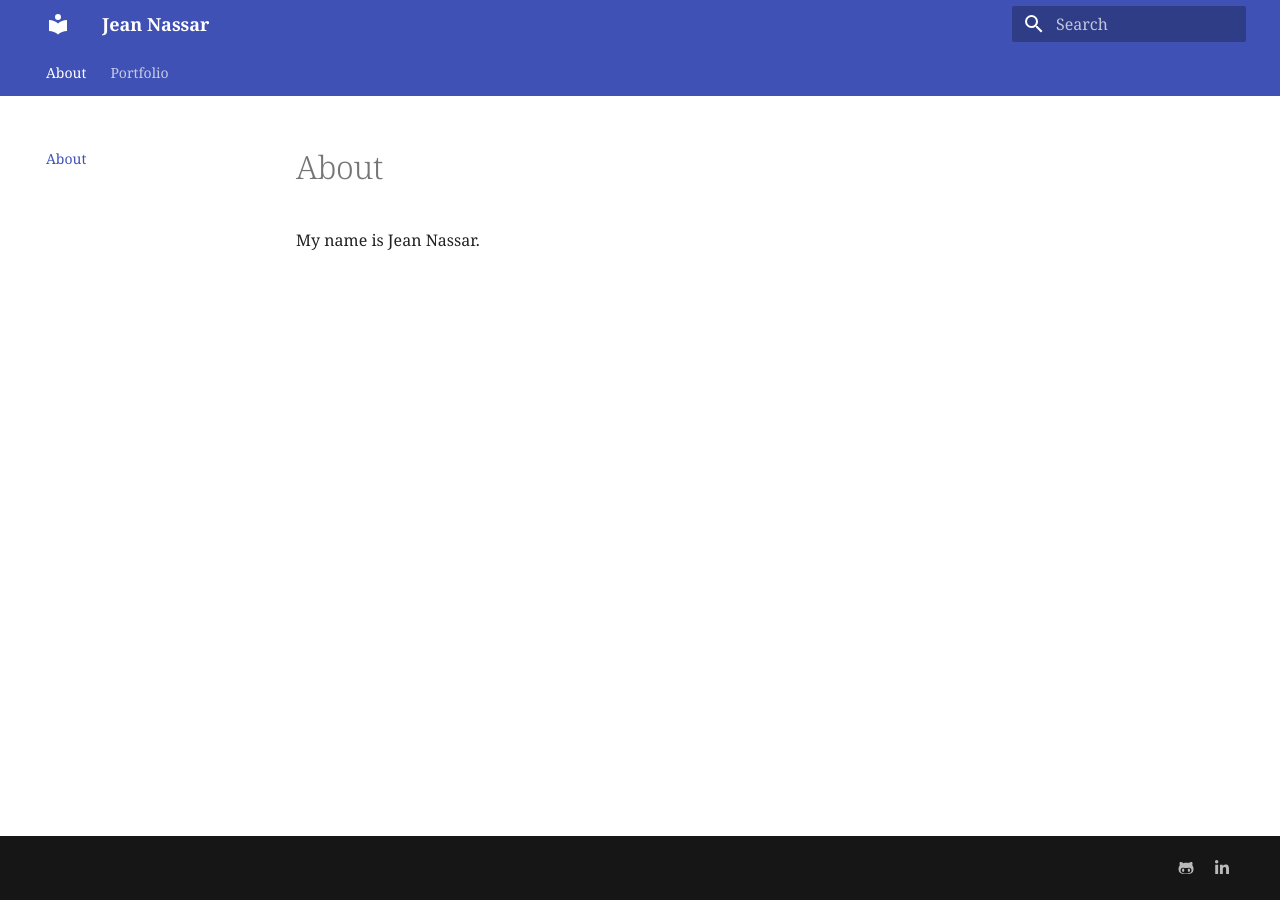
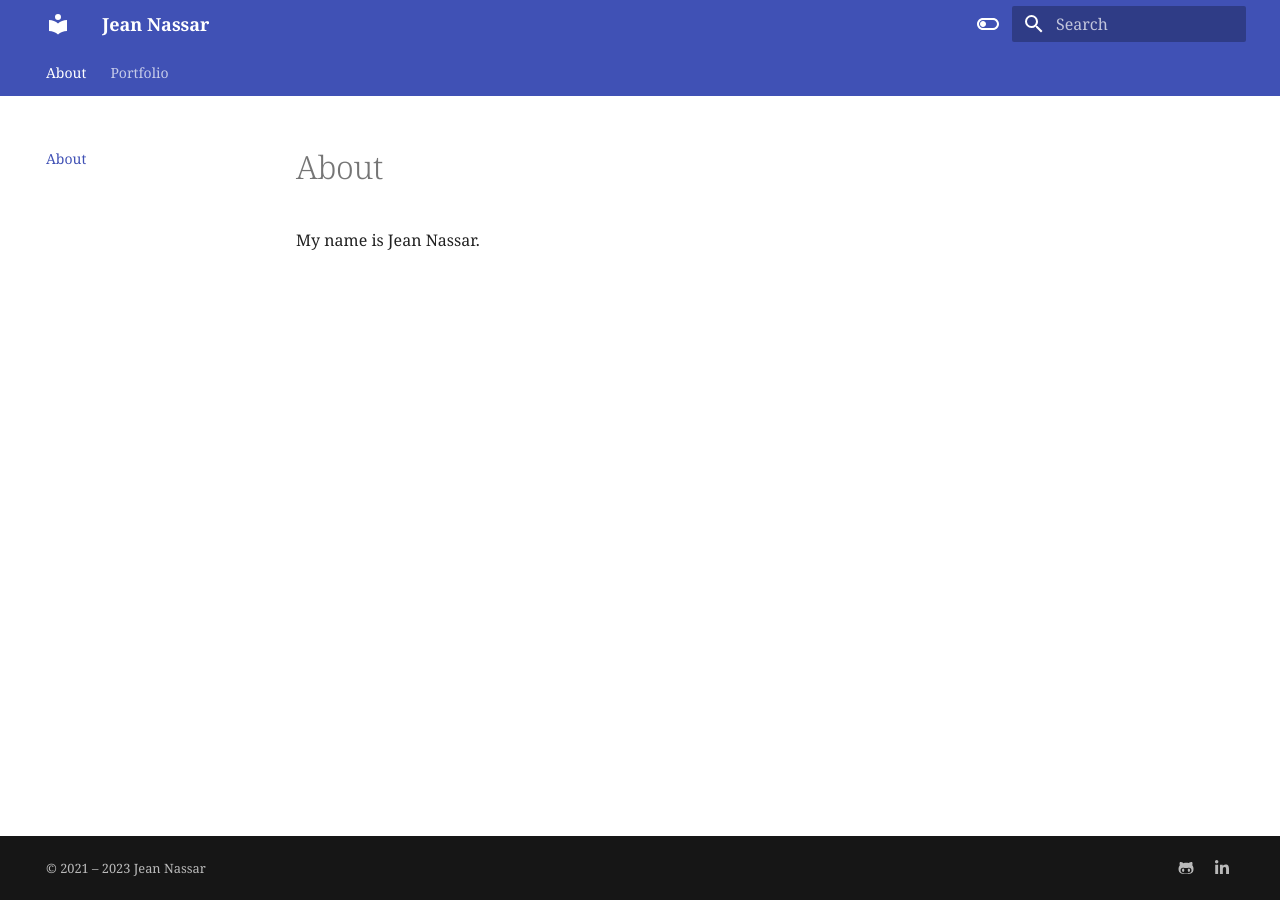
Before and after one commit to masasin/masasin.github.io, an MkDocs documentation site: the page built from docs/index.md, in a window 1280 px wide. Built offline with MkDocs 1.6.1 and Material for MkDocs 9.7.7, drawn with Linux system fonts in a browser that asks for light colours.

Commit message:
Add dark mode.

```diff
--- a/mkdocs.yml
+++ b/mkdocs.yml
@@ -4,10 +4,19 @@ site_author: Jean Nassar
 site_description: A Python and Robotics expert
 theme:
   name: material
-  favicon: favicon.png
   palette:
-    primary: dark purple
-    accent: deep orange
+    - scheme: default
+      toggle:
+        icon: material/toggle-switch-off-outline
+        name: Switch to dark mode
+      primary: dark purple
+      accent: deep orange
+    - scheme: slate
+      toggle:
+          icon: material/toggle-switch
+          name: Switch to light mode
+      primary: slate
+      accent: deep orange
   font:
     text: Noto Serif
     code: Roboto Mono
@@ -21,6 +30,7 @@ theme:
     - search.suggest
     - search.highlight
     - search.share
+    - content.tabs.link
 plugins:
   - search
   - awesome-pages
@@ -33,4 +43,5 @@ extra:
       link: https://www.linkedin.com/in/masasin
       name: masasin
   generator: false
-  copyright: Copyright &copy; 2021-2023 Jean Nassar
+copyright: |
+  &copy; 2021 &ndash; 2023 <a href="https://github.com/masasin/" target="_blank" rel="noopener">Jean Nassar</a>
```
Also changed, not shown: 1 other file.
